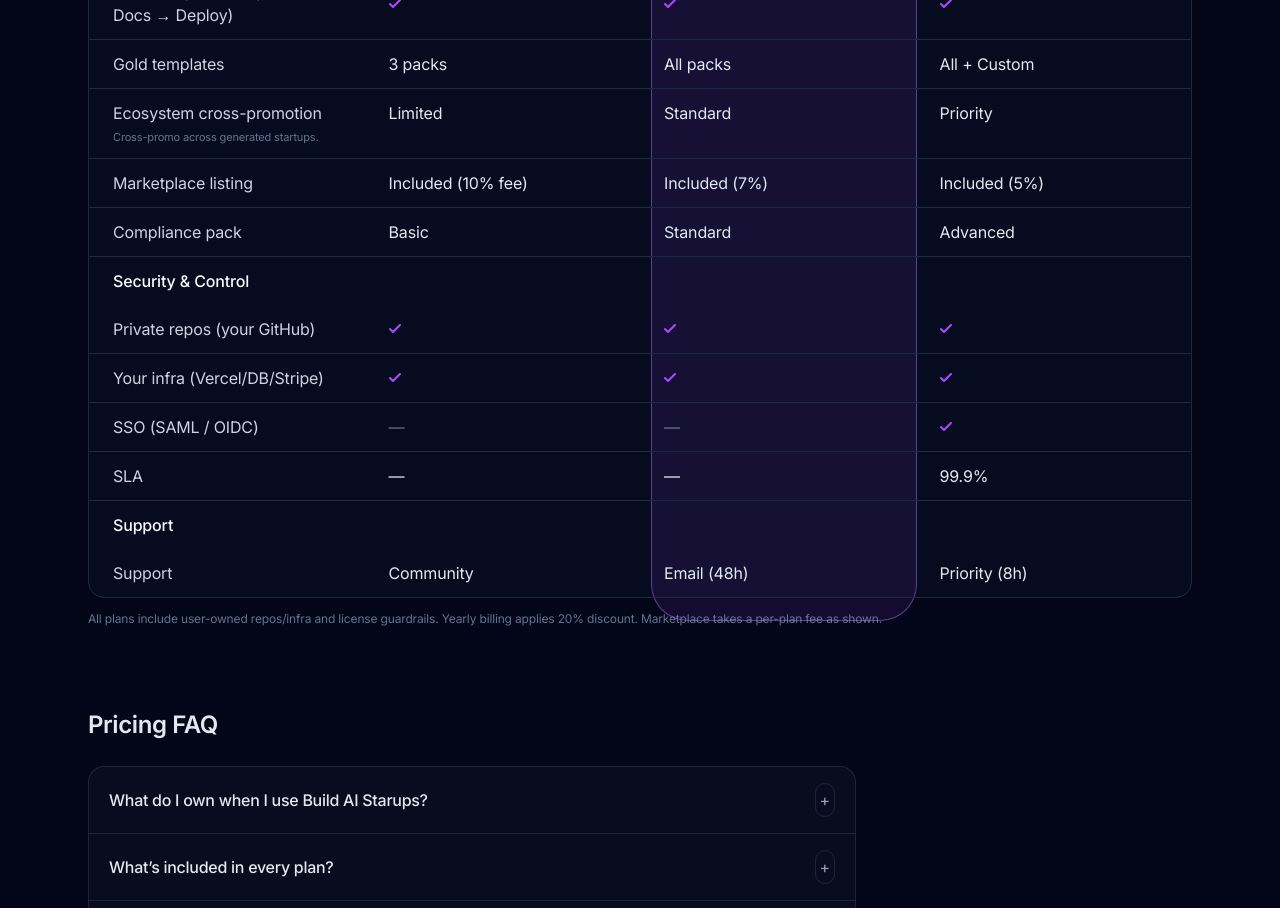
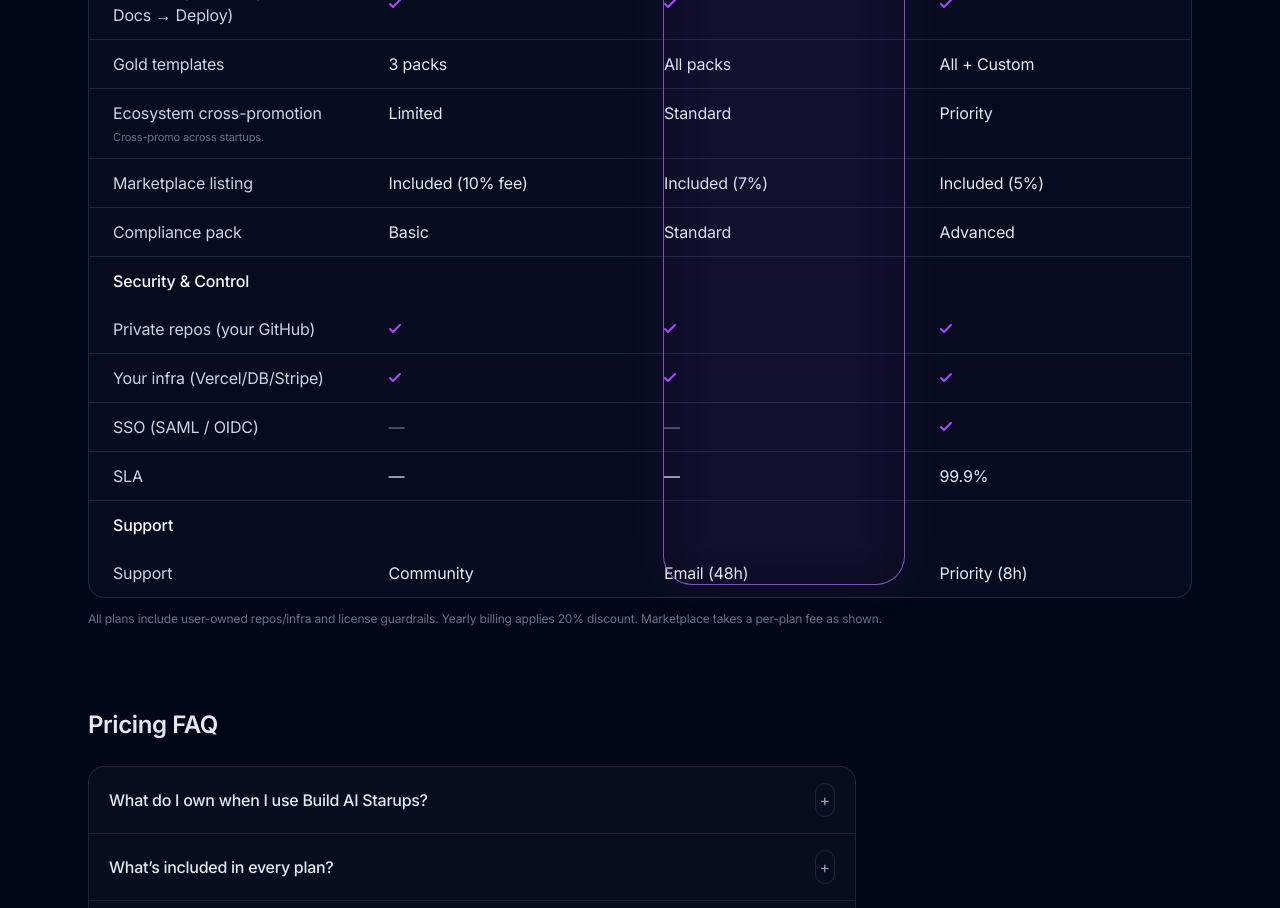
Before and after one commit to buildaistartups/buildaistartups.com, a Next.js app: page /pricing in a window 1280 px wide. Shown: the part 920-1828 px from the top of the page. Built offline with nearby package versions, Linux system fonts and the light colour scheme; no server answers.

Commit message:
Update pricing.tsx

```diff
--- a/components/pricing.tsx
+++ b/components/pricing.tsx
@@ -1,29 +1,56 @@
 'use client'
 
-import { useState } from 'react'
+import { useEffect, useRef, useState } from 'react'
 
-// ---------- data ----------
+// ---- Pricing model (edit here, not in markup) ----
 type Plan = {
   id: 'indie' | 'startup' | 'scale'
   name: string
   blurb: string
   monthly: number
-  yearly: number
+  yearly: number // discounted price per month when billed yearly
   ctaHref: string
   ctaLabel?: string
   highlight?: boolean
 }
 
 const plans: Plan[] = [
-  { id: 'indie', name: 'Indie', blurb: 'Launch solo with ownership intact.', monthly: 29, yearly: 24, ctaHref: '/signup?plan=indie' },
-  { id: 'startup', name: 'Startup', blurb: 'Everything to ship and grow a product team.', monthly: 79, yearly: 63, ctaHref: '/signup?plan=startup', highlight: true },
-  { id: 'scale', name: 'Scale', blurb: 'Advanced controls, SLA and priority distribution.', monthly: 149, yearly: 119, ctaHref: '/contact?topic=sales', ctaLabel: 'Talk to us' },
+  {
+    id: 'indie',
+    name: 'Indie',
+    blurb: 'Launch solo with ownership intact.',
+    monthly: 29,
+    yearly: 24,
+    ctaHref: '/signup?plan=indie',
+  },
+  {
+    id: 'startup',
+    name: 'Startup',
+    blurb: 'Everything to ship and grow a product team.',
+    monthly: 79,
+    yearly: 63,
+    ctaHref: '/signup?plan=startup',
+    highlight: true, // visually emphasize
+  },
+  {
+    id: 'scale',
+    name: 'Scale',
+    blurb: 'Advanced controls, SLA and priority distribution.',
+    monthly: 149,
+    yearly: 119,
+    ctaHref: '/contact?topic=sales',
+    ctaLabel: 'Talk to us',
+  },
 ]
 
 type RowValue = boolean | string
 type Section = {
   title: string
-  rows: { label: string; values: Record<Plan['id'], RowValue>; note?: string }[]
+  rows: {
+    label: string
+    values: Record<Plan['id'], RowValue>
+    note?: string
+  }[]
 }
 
 const sections: Section[] = [
@@ -39,11 +66,28 @@ const sections: Section[] = [
   {
     title: 'Features',
     rows: [
-      { label: 'Builder (Spec → Repo → UI → Docs → Deploy)', values: { indie: true, startup: true, scale: true } },
-      { label: 'Gold templates', values: { indie: '3 packs', startup: 'All packs', scale: 'All + Custom' } },
-      { label: 'Ecosystem cross-promotion', values: { indie: 'Limited', startup: 'Standard', scale: 'Priority' }, note: 'Cross-promo across generated startups.' },
-      { label: 'Marketplace listing', values: { indie: 'Included (10% fee)', startup: 'Included (7%)', scale: 'Included (5%)' } },
-      { label: 'Compliance pack', values: { indie: 'Basic', startup: 'Standard', scale: 'Advanced' } },
+      {
+        label: 'Builder (Spec → Repo → UI → Docs → Deploy)',
+        values: { indie: true, startup: true, scale: true },
+      },
+      {
+        label: 'Gold templates',
+        values: { indie: '3 packs', startup: 'All packs', scale: 'All + Custom' },
+      },
+      {
+        label: 'Ecosystem cross-promotion',
+        values: { indie: 'Limited', startup: 'Standard', scale: 'Priority' },
+        // shorter note to keep the column tidy
+        note: 'Cross-promo across startups.',
+      },
+      {
+        label: 'Marketplace listing',
+        values: { indie: 'Included (10% fee)', startup: 'Included (7%)', scale: 'Included (5%)' },
+      },
+      {
+        label: 'Compliance pack',
+        values: { indie: 'Basic', startup: 'Standard', scale: 'Advanced' },
+      },
     ],
   },
   {
@@ -55,10 +99,13 @@ const sections: Section[] = [
       { label: 'SLA', values: { indie: '—', startup: '—', scale: '99.9%' } },
     ],
   },
-  { title: 'Support', rows: [{ label: 'Support', values: { indie: 'Community', startup: 'Email (48h)', scale: 'Priority (8h)' } }] },
+  {
+    title: 'Support',
+    rows: [{ label: 'Support', values: { indie: 'Community', startup: 'Email (48h)', scale: 'Priority (8h)' } }],
+  },
 ]
 
-// ---------- helpers ----------
+// ---- helpers ----
 const check = (
   <svg className="shrink-0 fill-purple-500" xmlns="http://www.w3.org/2000/svg" width="12" height="9" aria-hidden="true">
     <path d="M10.28.28 3.989 6.575 1.695 4.28A1 1 0 0 0 .28 5.695l3 3a1 1 0 0 0 1.414 0l7-7A1 1 0 0 0 10.28.28Z" />
@@ -84,25 +131,78 @@ function priceFor(plan: Plan, annual: boolean) {
 export default function Pricing() {
   const [annual, setAnnual] = useState<boolean>(true)
 
-  // Which plan column is highlighted (0..2). Defaults to first if none.
-  const featuredIdx = Math.max(0, plans.findIndex((p) => p.highlight))
+  // --- single-column highlight ring (one rectangle) ---
+  const containerRef = useRef<HTMLDivElement | null>(null)
+  const highlightHeaderRef = useRef<HTMLDivElement | null>(null) // Startup card header block
+  const matrixRef = useRef<HTMLDivElement | null>(null) // Feature matrix (stops above footer note)
+  const [box, setBox] = useState<React.CSSProperties | null>(null)
 
-  // Tailwind-safe grid-line classes (4 cols: 1 = labels/toggle, 2..4 = plans)
-  const startCls = ['col-start-2', 'col-start-3', 'col-start-4'][featuredIdx]
-  const endCls   = ['col-end-3', 'col-end-4', 'col-end-5'][featuredIdx]
+  useEffect(() => {
+    function measure() {
+      const container = containerRef.current
+      const header = highlightHeaderRef.current
+      const matrix = matrixRef.current
+      if (!container || !header || !matrix) return
+
+      const c = container.getBoundingClientRect()
+      const h = header.getBoundingClientRect()
+      const m = matrix.getBoundingClientRect()
+
+      // Position the rectangle a bit ABOVE the plan title,
+      // and end it ABOVE the footer note.
+      const TOP_PADDING = 14   // px above "Startup"
+      const BOTTOM_PADDING = 14 // px above footer note
+      const left = h.left - c.left
+      const width = h.width
+      const top = Math.min(h.top, m.top) - c.top - TOP_PADDING
+      const height = m.bottom - c.top - BOTTOM_PADDING - top
+
+      setBox({ left, width, top, height, position: 'absolute' })
+    }
+
+    // measure now & on resize / reflow
+    const ro = new ResizeObserver(measure)
+    if (containerRef.current) ro.observe(containerRef.current)
+    if (highlightHeaderRef.current) ro.observe(highlightHeaderRef.current)
+    if (matrixRef.current) ro.observe(matrixRef.current)
+    measure()
+
+    window.addEventListener('resize', measure)
+    return () => {
+      window.removeEventListener('resize', measure)
+      ro.disconnect()
+    }
+  }, [annual]) // annual toggle shifts button sizes → re-measure
 
   return (
-    <div className="relative">
-      {/* ONE continuous column highlight (covers header cards + feature matrix) */}
+    <div className="relative" ref={containerRef}>
+      {/* ONE purple selection rectangle */}
+      {box && (
+        <div
+          aria-hidden
+          className="pointer-events-none z-20 rounded-[28px] ring-1 ring-purple-400/60 shadow-[0_0_0_1px_rgba(168,85,247,0.15)] before:absolute before:inset-0 before:rounded-[28px] before:bg-purple-500/10 before:opacity-70 before:blur-xl"
+          style={box}
+        />
+      )}
+
+      {/* Blurred shape */}
       <div
-        aria-hidden
-        className="pointer-events-none absolute inset-0 hidden md:grid grid-cols-4 xl:-mx-6 z-10"
+        className="max-md:hidden absolute bottom-0 -mb-20 left-2/3 -translate-x-1/2 blur-2xl opacity-70 pointer-events-none -z-10"
+        aria-hidden="true"
       >
-        <div className={`${startCls} ${endCls} mx-3 my-2 rounded-[2.25rem] ring-1 ring-purple-400/50 bg-purple-500/10`} />
+        <svg xmlns="http://www.w3.org/2000/svg" width="434" height="427">
+          <defs>
+            <linearGradient id="bs5-a" x1="19.609%" x2="50%" y1="14.544%" y2="100%">
+              <stop offset="0%" stopColor="#A855F7" />
+              <stop offset="100%" stopColor="#6366F1" stopOpacity="0" />
+            </linearGradient>
+          </defs>
+        <path fill="url(#bs5-a)" fillRule="evenodd" d="m661 736 461 369-284 58z" transform="matrix(1 0 0 -1 -661 1163)" />
+        </svg>
       </div>
 
       {/* Header row with toggle + plan cards */}
-      <div className="relative z-20 grid md:grid-cols-4 xl:-mx-6 text-sm">
+      <div className="grid md:grid-cols-4 xl:-mx-6 text-sm relative">
         {/* Toggle */}
         <div className="px-6 flex flex-col justify-end">
           <div className="pb-5 md:border-b border-slate-800">
@@ -110,13 +210,16 @@ export default function Pricing() {
               <div className="inline-flex items-center whitespace-nowrap">
                 <div className="text-sm text-slate-500 font-medium mr-2 md:max-lg:hidden">Monthly</div>
                 <div className="relative">
-                  <input id="toggle" type="checkbox" className="peer sr-only" checked={annual} onChange={() => setAnnual((s) => !s)} />
+                  <input
+                    id="toggle"
+                    type="checkbox"
+                    className="peer sr-only"
+                    checked={annual}
+                    onChange={() => setAnnual((s) => !s)}
+                  />
                   <label
                     htmlFor="toggle"
-                    className="relative flex h-6 w-11 cursor-pointer items-center rounded-full bg-slate-400 px-0.5 outline-slate-400 transition-colors
-                               before:h-5 before:w-5 before:rounded-full before:bg-white before:shadow-xs before:transition-transform before:duration-150
-                               peer-checked:bg-purple-500 peer-checked:before:translate-x-full peer-focus-visible:outline peer-focus-visible:outline-offset-2
-                               peer-focus-visible:outline-gray-400 peer-focus-visible:peer-checked:outline-purple-500"
+                    className="relative flex h-6 w-11 cursor-pointer items-center rounded-full bg-slate-400 px-0.5 outline-slate-400 transition-colors before:h-5 before:w-5 before:rounded-full before:bg-white before:shadow-xs before:transition-transform before:duration-150 peer-checked:bg-purple-500 peer-checked:before:translate-x-full peer-focus-visible:outline peer-focus-visible:outline-offset-2 peer-focus-visible:outline-gray-400 peer-focus-visible:peer-checked:outline-purple-500"
                   >
                     <span className="sr-only">Pay yearly</span>
                   </label>
@@ -132,10 +235,14 @@ export default function Pricing() {
         {/* Plans */}
         {plans.map((plan) => (
           <div key={plan.id} className="px-6 flex flex-col justify-end">
-            <div className="grow pb-4 mb-4 border-b border-slate-800 relative">
+            <div
+              className="grow pb-4 mb-4 border-b border-slate-800 relative"
+              ref={plan.highlight ? highlightHeaderRef : undefined}
+            >
               {plan.highlight && (
-                // badge moved *down* so it sits cleanly inside the rounded highlight
-                <span className="absolute top-3 right-3 rounded-full bg-purple-600/20 px-2 py-1 text-[10px] font-semibold text-purple-300 ring-1 ring-purple-500/40">
+                <span
+                  className="absolute top-1 right-1 rounded-full bg-purple-600/20 px-2 py-1 text-[10px] font-semibold text-purple-300 ring-1 ring-purple-500/40"
+                >
                   Popular
                 </span>
               )}
@@ -156,7 +263,9 @@ export default function Pricing() {
               >
                 <span className="inline-flex items-center">
                   {plan.ctaLabel ?? 'Get started'}
-                  <span className={`${plan.highlight ? 'text-purple-300' : 'text-purple-500'} ml-1 transition-transform duration-150 ease-in-out group-hover:translate-x-0.5`}>
+                  <span
+                    className={`${plan.highlight ? 'text-purple-300' : 'text-purple-500'} ml-1 transition-transform duration-150 ease-in-out group-hover:translate-x-0.5`}
+                  >
                     -&gt;
                   </span>
                 </span>
@@ -166,8 +275,11 @@ export default function Pricing() {
         ))}
       </div>
 
-      {/* Feature matrix */}
-      <div className="relative z-20 mt-6 overflow-hidden rounded-2xl border border-slate-800 bg-slate-700/10">
+      {/* Feature matrix (anchor for bottom of highlight) */}
+      <div
+        ref={matrixRef}
+        className="mt-6 overflow-hidden rounded-2xl border border-slate-800 bg-slate-700/10 relative"
+      >
         {sections.map((section, si) => (
           <div key={section.title} className={si > 0 ? 'border-t border-slate-800' : ''}>
             <div className="px-6 py-3 text-slate-50 font-medium">{section.title}</div>
@@ -190,9 +302,10 @@ export default function Pricing() {
         ))}
       </div>
 
-      {/* Footer notes */}
+      {/* Footer notes (intentionally OUTSIDE highlight box) */}
       <p className="mt-3 text-xs text-slate-500">
-        All plans include user-owned repos/infra and license guardrails. Yearly billing applies 20% discount. Marketplace takes a per-plan fee as shown.
+        All plans include user-owned repos/infra and license guardrails. Yearly billing applies 20% discount. Marketplace takes a
+        per-plan fee as shown.
       </p>
     </div>
   )
```
